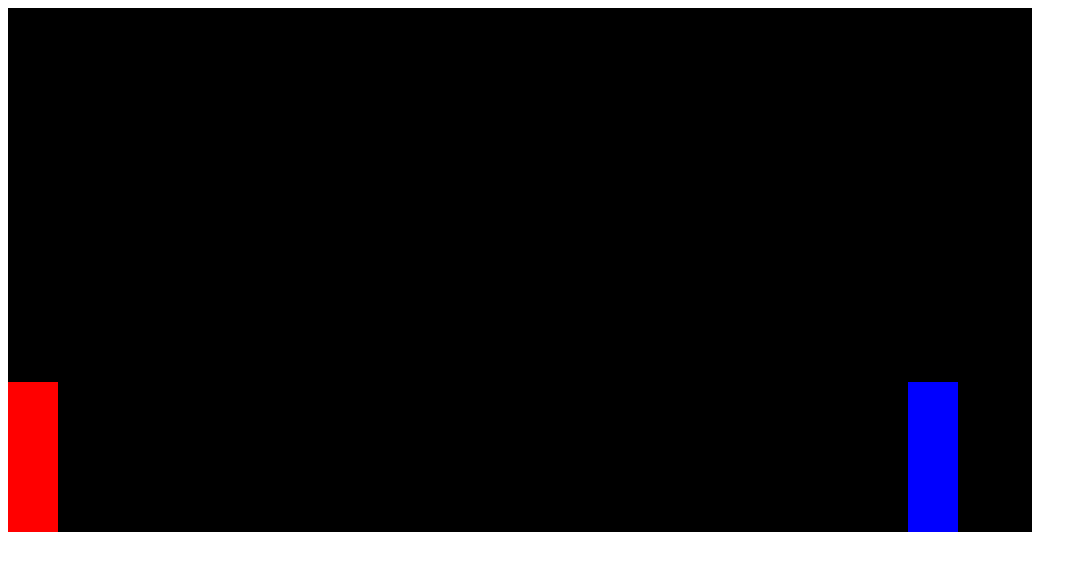
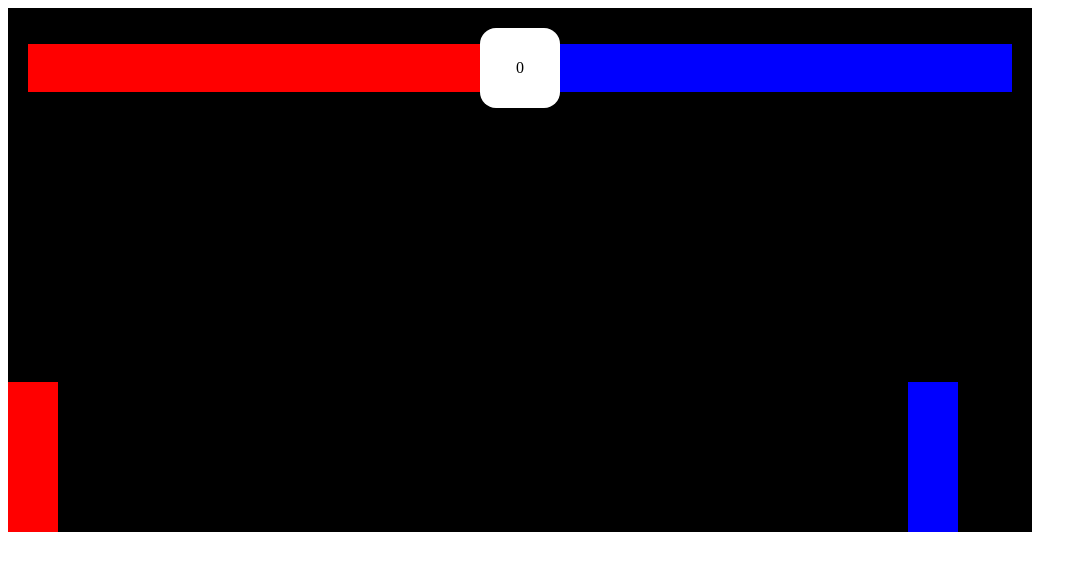
Before and after one commit to HideInKyu/JS-Fighting-Game, a website: page index.html in a window 1280 px wide. Shown: the whole page, without its empty margins (0-1087 px from the left). Drawn offline with Linux system fonts and the light colour scheme.

Commit message:
added in timers and some UI styling.

```diff
--- a/index.html
+++ b/index.html
@@ -4,9 +4,25 @@
     <meta charset="UTF-8" />
     <meta name="viewport" content="width=device-width, initial-scale=1.0" />
     <title>Document</title>
+    <link rel="stylesheet" href="style.css" />
   </head>
   <body>
     <script src="./script.js" defer></script>
+    <div class="container">
+      <div class="uiBox">
+        <div class="P1HPParent">
+          <div class="Accessory"></div>
+          <div class="p1HP"></div>
+        </div>
+
+        <div class="timer"></div>
+
+        <div class="P2HPParent">
+          <div class="Accessory"></div>
+          <div class="p2HP"></div>
+        </div>
+      </div>
       <canvas> </canvas>
+    </div>
   </body>
 </html>
--- a/script.js
+++ b/script.js
@@ -1,7 +1,7 @@
-/*View port*/
-// store the canvas element from our HTML file into a const for easier select
+/* Viewport */
+// Store the canvas element from our HTML file into a constant for easier selection
 const canvas = document.querySelector("canvas");
-// use get the get context method with argument 2d to allow us to draw in our canvas
+// Use the getContext method with argument "2d" to allow us to draw in our canvas
 const c = canvas.getContext("2d");
 
 console.log("hello world");
@@ -9,11 +9,11 @@ console.log("hello world");
 const width = 1024;
 const height = 524;
 
-// assign the width and height of the canvas
+// Assign the width and height of the canvas
 canvas.width = width;
 canvas.height = height;
 
-// fill our canvas with the fillRect method taking in 4 arguments(x, y, width, height)
+// Fill our canvas with the fillRect method taking in 4 arguments (x, y, width, height)
 c.fillRect(0, 0, width, height);
 /*Character Objcet*/
 // use OOP because we are going to need to have characters interact
@@ -96,8 +96,8 @@ const player1 = new Sprite({
   maxJump: 1,
   jumpCount: 0,
 });
-// create player 2 with really any x or y position using an object
-// *here as well
+
+// Create player 2 with initial position, velocity, keys, and color
 const player2 = new Sprite({
   position: {
     x: 900,
@@ -126,6 +126,7 @@ const isTouchingGround = (player) => {
   return false;
 };
 
+// Function to handle player movement
 const playerMovement = (player) => {
   window.addEventListener("keydown", (e) => {
     if (
@@ -161,6 +162,7 @@ const playerMovement = (player) => {
   });
 };
 
+// Function to update player velocity based on key presses
 const updatePlayerVelocity = (player) => {
   if (
     player.keys[Object.keys(player.keys)[1]] &&
@@ -199,10 +201,53 @@ const updatePlayerVelocity = (player) => {
   }
 };
 
+// Initialize player movement for both players
 playerMovement(player1);
 playerMovement(player2);
 
-/* AnimationLoop */
+// Function to check if two players are touching (collision detection)
+const isTouching = ({ b1, b2 }) => {
+  if (
+    b1.attackBox.position.x + b1.attackBox.width >= b2.position.x &&
+    b1.attackBox.position.x <= b2.position.x + b2.width &&
+    b1.attackBox.position.y + b1.attackBox.height >= b2.position.y &&
+    b1.attackBox.position.y <= b2.position.y + b2.height &&
+    b1.isAttacking
+  ) {
+    console.log("true");
+  }
+  return (
+    b1.attackBox.position.x + b1.attackBox.width >= b2.position.x &&
+    b1.attackBox.position.x <= b2.position.x + b2.width &&
+    b1.attackBox.position.y + b1.attackBox.height >= b2.position.y &&
+    b1.attackBox.position.y <= b2.position.y + b2.height &&
+    b1.isAttacking
+  );
+};
+
+let time = 6;
+
+const timer = () => {
+  if (time > 0) {
+    setTimeout(timer, 1000);
+    time--;
+    document.querySelector(".timer").textContent = time;
+  }
+  if (player1.health === player2.health) {
+    console.log("tie");
+  }
+  if (player1.health <= 0) {
+    console.log("player 2 wins");
+  }
+  if (player2.health <= 0) {
+    console.log("player 1 wins");
+    return;
+  }
+};
+
+timer();
+
+/* Animation Loop */
 const animate = () => {
   // request animation frames and recursively call animate to continually "infinetly" create animation frames
   window.requestAnimationFrame(animate);
--- /dev/null
+++ b/style.css
@@ -0,0 +1,66 @@
+* {
+  box-sizing: border-box;
+}
+
+.container {
+  position: relative;
+  width: fit-content;
+  /* or  */
+  /* display: inline-block; */
+}
+.uiBox {
+  padding: 20px;
+  position: absolute;
+  display: flex;
+  align-items: center;
+  width: 100%;
+}
+.p1HP {
+  position: absolute;
+  background-color: #ff0000;
+  top: 0;
+  right: 0;
+  bottom: 0;
+  width: 100%;
+}
+
+.Accessory {
+  background-color: #fbff00;
+  height: 3rem;
+  width: 100%;
+}
+
+.timer {
+  width: 5em;
+  height: 5em;
+  background-color: #ffffff;
+  flex-shrink: 0;
+  border-radius: 1rem;
+  display: flex;
+  justify-content: center;
+  align-items: center;
+}
+
+.P1HPParent {
+  display: flex;
+  justify-content: flex-end;
+
+  position: relative;
+  width: 100%;
+  height: 3rem;
+}
+
+.P2HPParent {
+  position: relative;
+  width: 100%;
+  height: 3rem;
+}
+
+.p2HP {
+  position: absolute;
+  background-color: #0000ff;
+  top: 0;
+  left: 0;
+  right: 0;
+  bottom: 0;
+}
```
Lines whose indentation alone changed are shown as unchanged.
